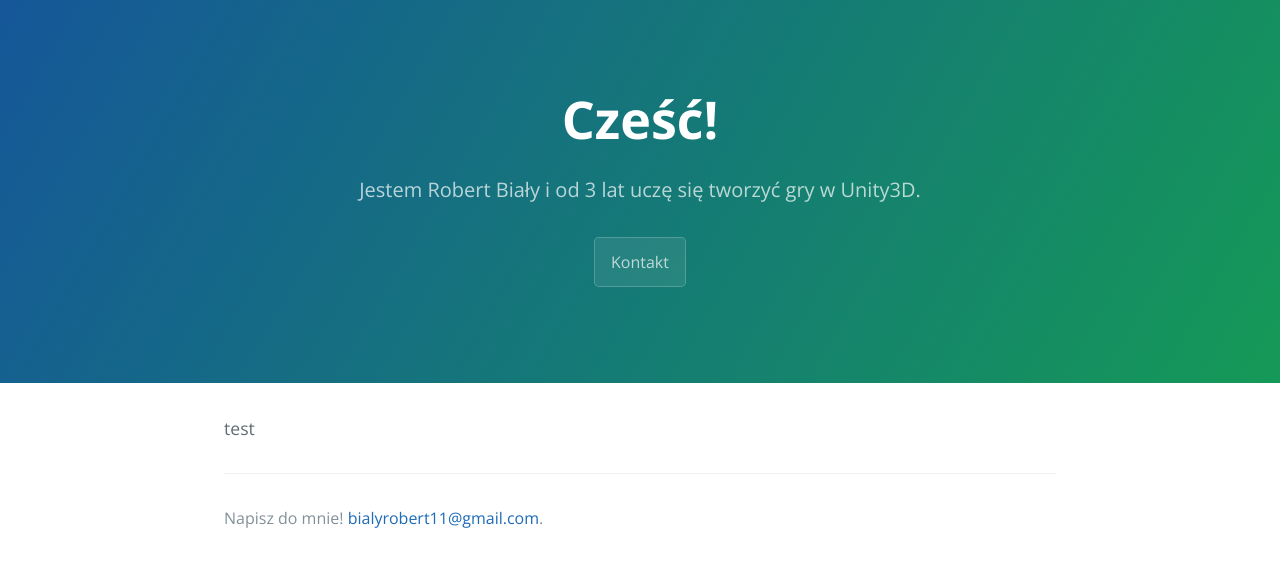
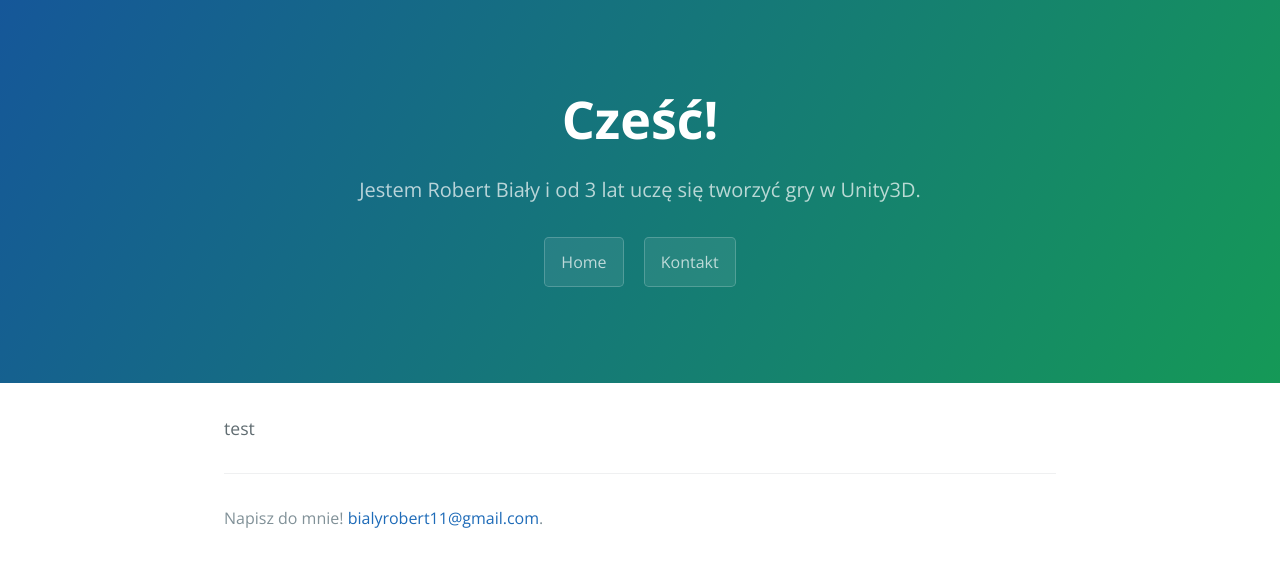
Before and after one commit to LaserRock46/laserrock46.github.io, a Jekyll site: the page built from index.md, in a window 1280 px wide. Shown: the top 567 px of the page. Built offline with Jekyll 4.4.1, drawn with Linux system fonts in a browser that asks for light colours; the repository's description, which GitHub fills in, is left out.

Commit message:
Update default.html

```diff
--- a/_layouts/default.html
+++ b/_layouts/default.html
@@ -18,6 +18,7 @@
     <header class="page-header" role="banner">
        <h1 class="project-name">{{ page.title | default: site.title | default: site.github.repository_name }}</h1>
       <h2 class="project-tagline">{{ page.description | default: site.description | default: site.github.project_tagline }}</h2>
+     <a href="{{./}}" class="btn">Home</a>
      <a href="{{./}}" class="btn">Kontakt</a>
     </header>
 
```
